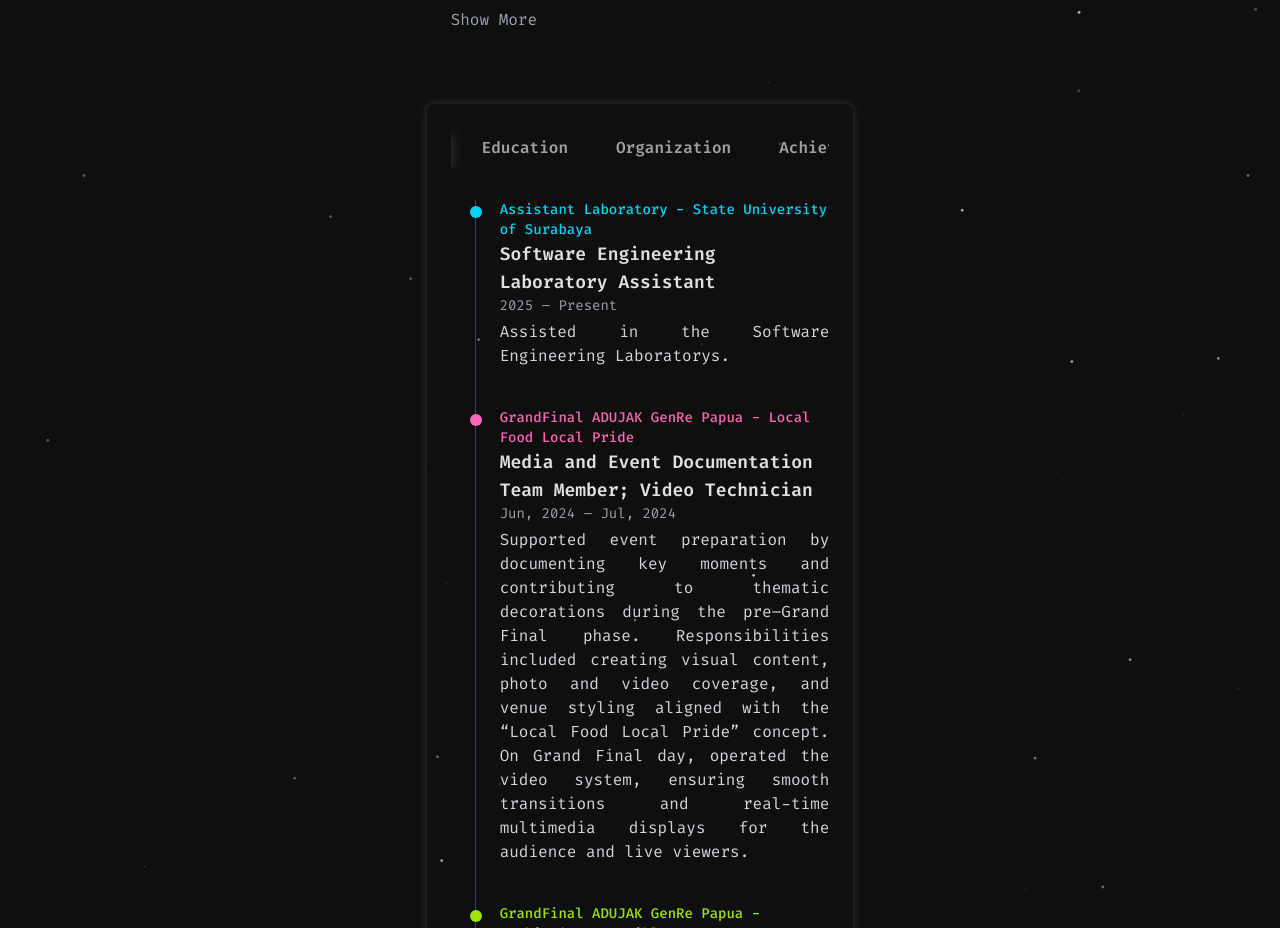
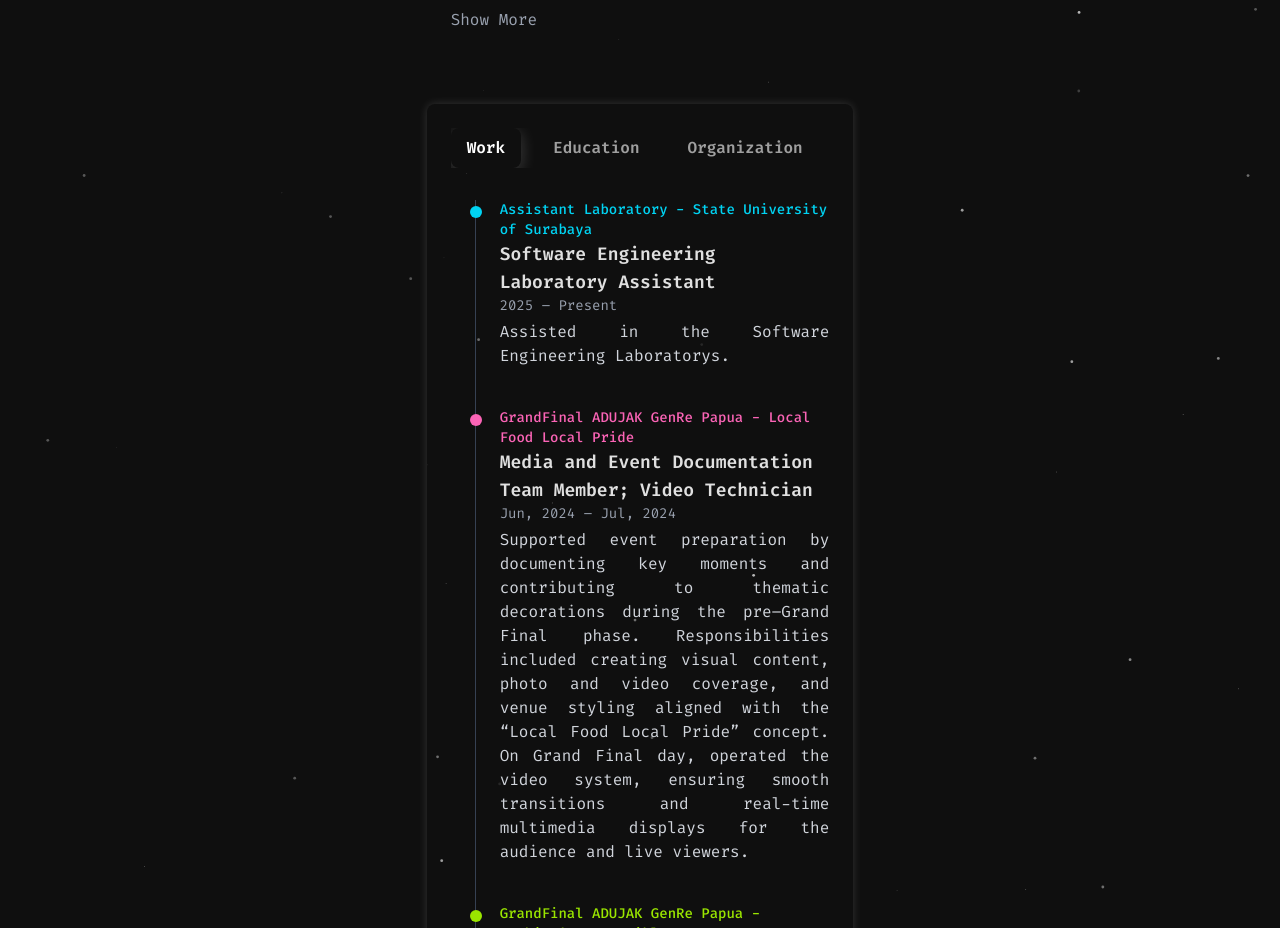
Before and after one commit to Ariffansyah/arpthef, a SvelteKit app: page /about in a window 1280 px wide. Shown: the part 808-1736 px from the top of the page. Built offline with nearby package versions, Linux system fonts and the light colour scheme.

Commit message:
Feat: new work experience and fix x-scroll on experience tab

```diff
--- a/src/routes/about/+page.svelte
+++ b/src/routes/about/+page.svelte
@@ -184,7 +184,7 @@
 		use:intersect={{ threshold: 0.3 }}
 	>
 		<div
-			class="mb-4 flex w-full flex-row items-center justify-start space-x-4 overflow-x-auto md:justify-center"
+			class="mb-4 flex w-full scroll-pr-4 scroll-pl-4 flex-row items-center justify-start space-x-4 overflow-x-auto md:justify-between"
 		>
 			{#each tabs as tab}
 				<button
```
